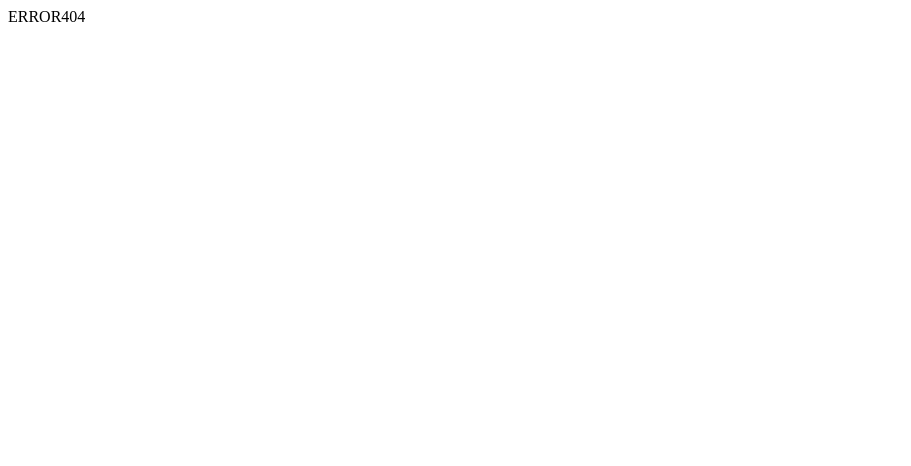
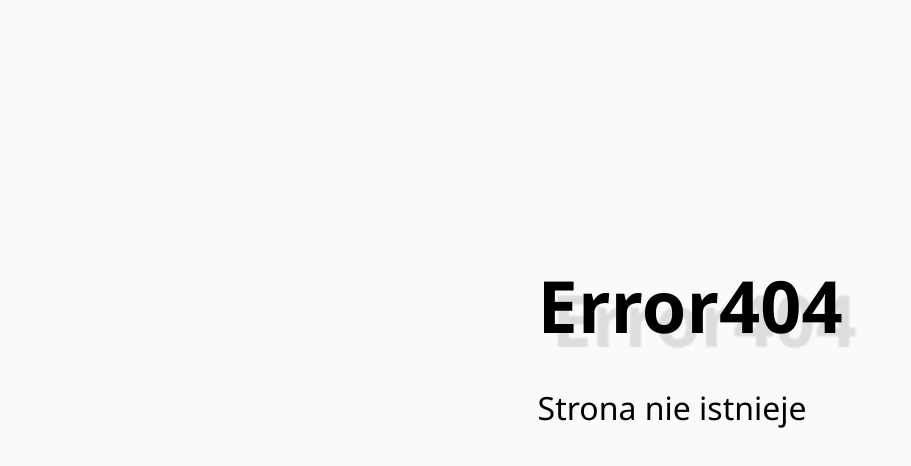
Before and after one commit to piotrfijol/websocket-chat-application, a website: page Server/public/error404.html in a window 1280 px wide. Shown: the whole page, without its empty margins (0-911 px from the left). Drawn offline with Linux system fonts and the light colour scheme.

Commit message:
Added internal styles to error404 page

```diff
--- a/Server/public/error404.html
+++ b/Server/public/error404.html
@@ -5,8 +5,33 @@
     <meta http-equiv="X-UA-Compatible" content="IE=edge">
     <meta name="viewport" content="width=device-width, initial-scale=1.0">
     <title>Document</title>
+    <style>
+        body, h2 {
+            margin: 0;
+            padding: 0;
+            background-color: #FAFAFA;
+        }
+
+        .content {
+            padding: 20%;
+            padding-left: 42%;
+            font-family: 'Segoe UI';
+        }
+
+        h2 {
+            font-size: 72px;
+            text-shadow: 14px 14px 2px #DDD;
+        }
+
+        p {
+            font-size: 32px;
+        }
+    </style>
 </head>
 <body>
-    ERROR404
+    <div class="content">
+        <h2>Error404</h2>
+        <p>Strona nie istnieje</p>
+    </div>
 </body>
 </html>
```
Also changed, not shown: Client/public/error404.html (+26 -1 lines), Server/public/chat.html (+1 -1 lines).
